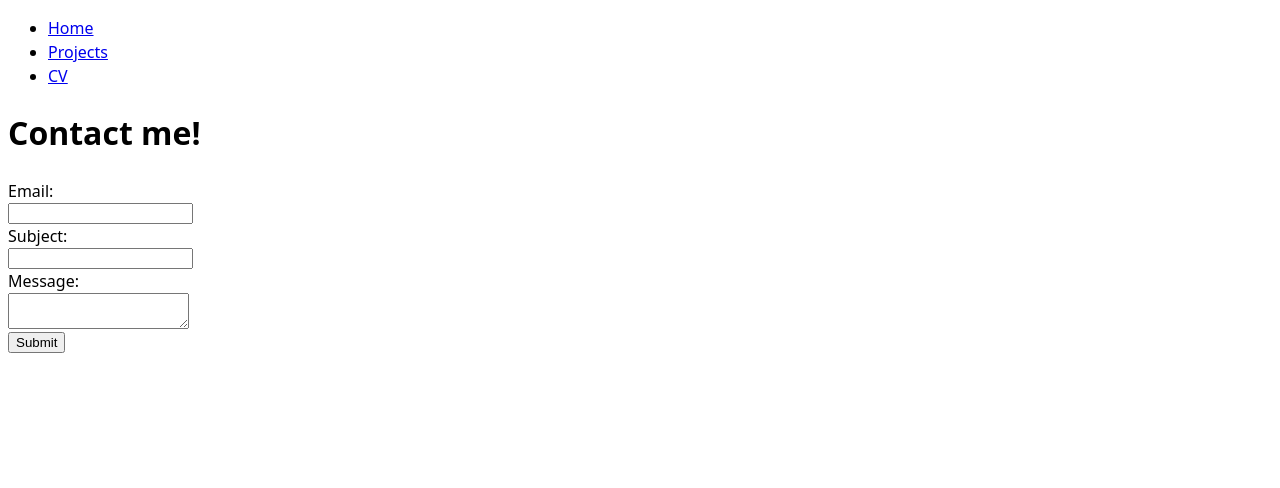
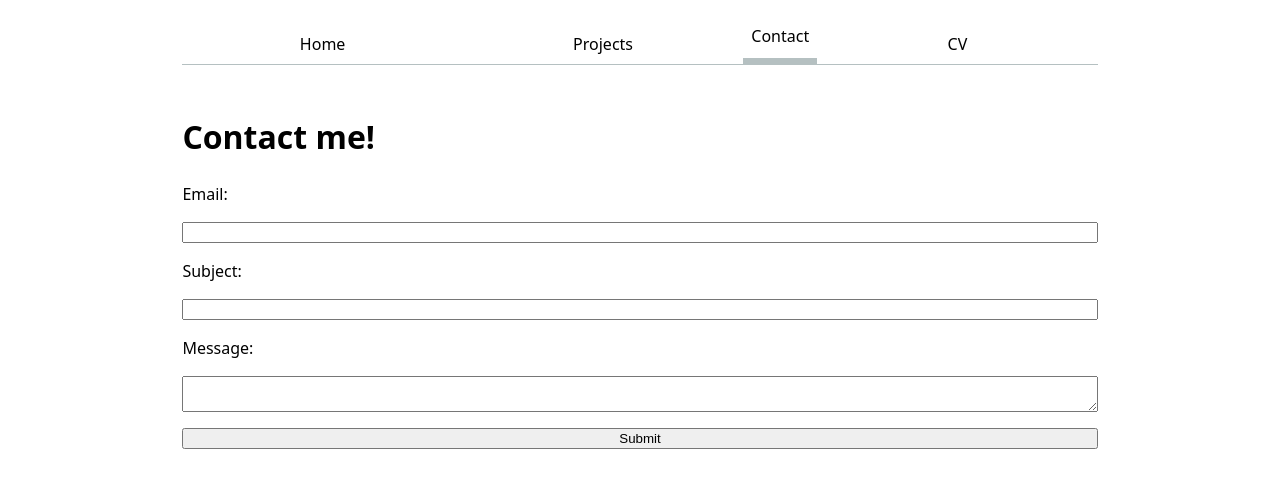
Before and after one commit to RicoFio/6.C85, a plain HTML site: page contact/index.html in a window 1280 px wide. Drawn offline with Linux system fonts and the light colour scheme.

Commit message:
Added stuff for lab 2

```diff
--- a/contact/index.html
+++ b/contact/index.html
@@ -3,7 +3,7 @@
 <head>
     <meta charset="UTF-8">
     <meta name="viewport" content="width=device-width, initial-scale=1.0">
-    <link rel="stylesheet" href="../style.css">
+    <link rel="stylesheet" href="../styles.css">
     <title>Contact</title>
 </head>
 <body>
@@ -11,6 +11,7 @@
         <ul>
             <li><a href="../index.html">Home</a></li>
             <li><a href="../projects/index.html">Projects</a></li>
+            <li class="current"><a href="../contact/index.html">Contact</a></li>
             <li><a href="../cv/index.html">CV</a></li>
         </ul>
     </nav>
--- a/style.css
+++ /dev/null
@@ -1,25 +0,0 @@
-body {
-    /* Set line height to 1.5 times the font size
-       and use the OS’s UI font as the website font
-     */
-    font: 100%/1.5 system-ui;
-   }
-
-label, input, textarea {
-    display: block;
-}
-
-label {
-    width: 100%;
-    box-sizing: border-box;
-    font: inherit;
-}
-
-.profile_picture {
-    height: auto;
-    width: 20%;
-}
-
-article {
-    background-color: lightblue;
-}
--- /dev/null
+++ b/styles.css
@@ -0,0 +1,106 @@
+html {
+    --color-accent: oklch(65% 50% 0);
+    accent-color: var(--color-accent);
+}
+
+body {
+    font: 100%/1.5 system-ui;
+    max-width: 100ch;
+    margin-inline: auto;
+    padding: 1em;
+}
+
+form {
+    display: grid;
+    font: inherit;
+    grid-template-columns: auto 1fr;
+    gap: 1em;
+}
+
+label, input, textarea {
+    display: grid;
+    grid-template-columns: subgrid;
+    grid-column: 1 / -1;
+}
+
+button {
+    grid-column: 1 / -1;
+}
+
+label {
+    width: 100%;
+    box-sizing: border-box;
+    font: inherit;
+}
+
+article {
+    display: grid;
+    grid-template-rows: subgrid;
+    grid-row: span 3;
+    padding: 1em;
+}
+
+h2 {
+    margin: 0;
+}
+
+nav {
+    display: flex;
+    margin-bottom: 3em;
+    border-bottom-width: 1px;
+    border-bottom-style: solid;
+    border-bottom-color: oklch(80% 3% 200);
+}
+
+nav ul {
+    display: contents;
+}
+
+
+nav li {
+    display: contents;
+}
+
+nav li a {
+    flex: 1;
+    text-decoration: none;
+    color: inherit;
+    text-align: center;
+    padding: .5em;
+}
+
+a:hover {
+    background-color: oklch(from var(--color-accent) 95% 5% h);
+    border-bottom: var(--color-accent);
+    border-bottom-style: solid;
+    border-bottom-width: .4em;
+}
+
+.current {
+    border-bottom-width: .4em;
+    border-bottom-style: solid;
+    border-bottom-color: oklch(80% 3% 200);
+    padding-bottom: .5em;
+    text-align: center;
+    display: block;
+}
+
+
+.profile_picture {
+    height: auto;
+    width: 20%;
+}
+
+.projects{
+    display: grid;
+    grid-template-columns: repeat(auto-fill, minmax(15em, 1fr));
+}
+
+.projects img {
+    max-width: 100%
+}
+
+.cv article {
+    background-color: rgb(92, 188, 188);
+    margin: .5em;
+}
```
Also changed, not shown: cv/index.html (+4 -1 lines), index.html (+8 -4 lines), projects/index.html (+10 -1 lines).
